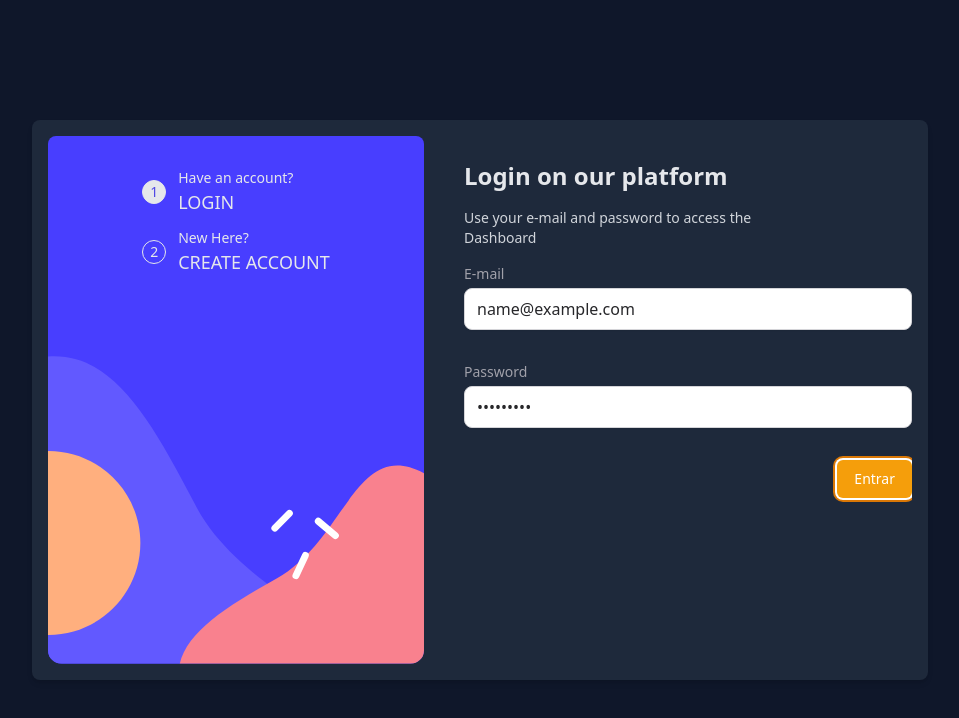
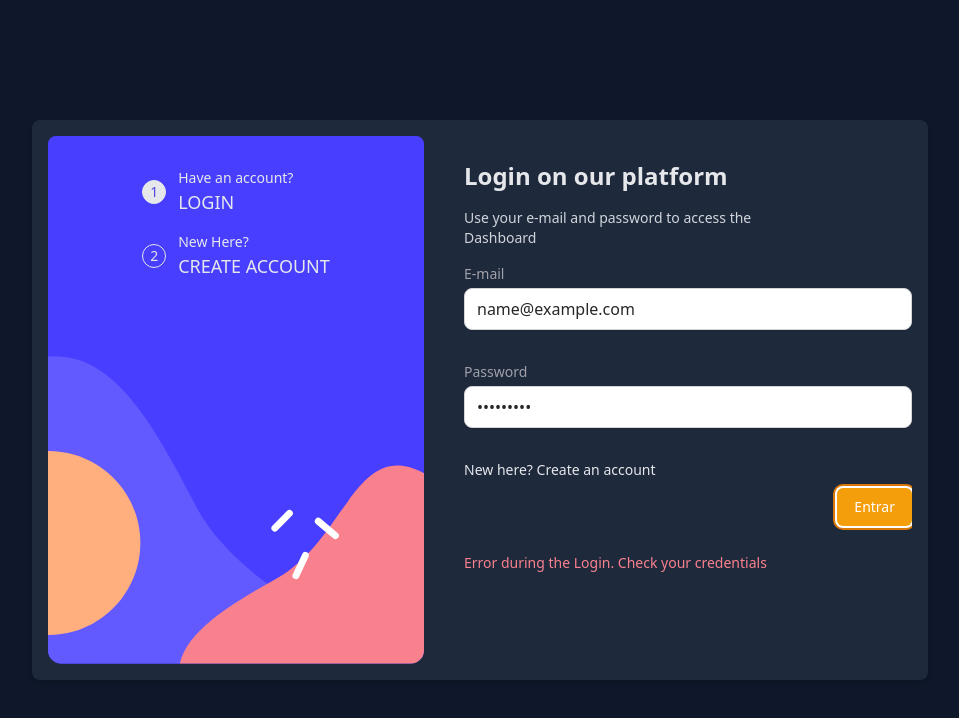
Before and after one commit to miguelCassimiro99/findash-front, a Next.js app: page / in a window 1280 px wide. Both pictures are taken after typing "name@example.com", "Sample123" into the empty fields and a click on the button "Entrar". Shown: the top 718 px of the page, without its empty margins (160-1119 px from the left). Built offline with nearby package versions, Linux system fonts and the light colour scheme; no server answers.

Commit message:
feat: login and create account flow

```diff
--- a/app/(auth-routes)/page.tsx
+++ b/app/(auth-routes)/page.tsx
@@ -6,12 +6,12 @@ export default function Home() {
   return (
     <main className="flex min-h-screen w-[100vw] overflow-hidden min-w-max items-center justify-center bg-slate-900 h-full relative max-w-[100vw]">
       <div className="form-access h-1/4 bg-mobile-hero bg-cover object-center fixed top-0 w-full md:hidden flex justify-center items-start py-8">
-        <StepsIndicator current={1} />
+        <StepsIndicator />
       </div>
 
       <section className="absolute h-[70%] w-3/4 p-4 rounded-[8px] shadow-md bg-slate-800 min-w-max flex justify-start items-start gap-10 container md:justify-start md:max-w-4xl">
-        <div className="h-full w-1/2 bg-desktop-side bg-bottom bg-cover bg-no-repeat hidden md:flex flex-col justify-start items-center rounded-[8px] py-8">
-          <StepsIndicator current={1} />
+        <div className="h-full w-1/2 bg-desktop-side bg-bottom bg-cover bg-no-repeat hidden md:flex flex-col justify-start items-center rounded-[8px] py-8 px-2">
+          <StepsIndicator />
         </div>
 
         <Suspense fallback={<span>Loading... </span>}>
--- a/components/Forms/Composition/ErrorMessage.tsx
+++ b/components/Forms/Composition/ErrorMessage.tsx
@@ -31,7 +31,7 @@ export default function ErrorMessage({ field }: ErrorMessageProps) {
   if (!fieldError) return null;
 
   return (
-    <span className="mt-1 text-xs text-red-400 absolute bottom-0 left-0 ">
+    <span className="mt-1 text-xs text-[#f9818e] absolute bottom-0 left-0 ">
       {fieldError.message?.toString()}
     </span>
   );
--- a/components/Forms/Login/Login.tsx
+++ b/components/Forms/Login/Login.tsx
@@ -1,16 +1,33 @@
 "use client";
 
 import { FormProvider, useForm } from "react-hook-form";
-import { LoginFormData, loginFormSchema } from "../../../types/schema";
+import {
+  CreateAccountFormData,
+  LoginFormData,
+  loginFormSchema,
+  createAccountSchema,
+} from "../../../types/schema";
 import { zodResolver } from "@hookform/resolvers/zod";
 import { signIn } from "next-auth/react";
 import { Form } from "../Composition/Index";
 import Button from "../Button";
 import { useRouter } from "next/navigation";
+import { useState } from "react";
+import { useStore } from "../../../store/login";
 
 // TODO: the form needs to have both login and signIn by global var
 
 export default function Login() {
+  const router = useRouter();
+
+  const { formIndex } = useStore((store) => store.state);
+  const { setFormIndex } = useStore((store) => store.actions);
+
+  const [errorMessageVisible, setErrorMessageVisible] =
+    useState<boolean>(false);
+
+  const [errorMessage, setErrorMessage] = useState<string>("");
+
   const loginForm = useForm<LoginFormData>({
     resolver: zodResolver(loginFormSchema),
     mode: "all",
@@ -21,7 +38,15 @@ export default function Login() {
     formState: { errors },
   } = loginForm;
 
-  const router = useRouter();
+  const createAccountForm = useForm<CreateAccountFormData>({
+    resolver: zodResolver(createAccountSchema),
+    mode: "all",
+  });
+
+  const {
+    handleSubmit: handleSubmitCreate,
+    formState: { errors: createAccountErrors },
+  } = createAccountForm;
 
   async function handleLoginForm(data: any) {
     event?.preventDefault();
@@ -38,11 +63,44 @@ export default function Login() {
       router.push("/dashboard");
     } catch (error) {
       console.log(error);
+      setErrorMessage("Error during the Login. Check your credentials");
+      setErrorMessageVisible(true);
+    }
+  }
+
+  async function handleCreateAccountForm(data: any) {
+    event?.preventDefault();
+    if (
+      createAccountErrors.name ||
+      createAccountErrors.email ||
+      createAccountErrors.password
+    )
+      return;
+
+    try {
+      const result = await fetch("http://localhost:3000/users", {
+        method: "POST",
+        headers: {
+          "Content-Type": "application/json",
+          Authorization: `Bearer ${process.env.NEXT_PUBLIC_API_KEY}`,
+        },
+        body: JSON.stringify(data),
+      });
+
+      if (!result.ok) throw Error("Error for creating account");
+
+      setFormIndex(1);
+      router.push("/");
+    } catch (error) {
+      console.log(error);
+      setErrorMessage("Error for creating account");
+      setErrorMessageVisible(true);
     }
   }
 
   return (
     <div className="w-full md:max-w-sm lg:max-w-md">
+      {formIndex == 1 && (
         <FormProvider {...loginForm}>
           <form
             onSubmit={handleSubmit(handleLoginForm)}
@@ -59,16 +117,26 @@ export default function Login() {
             <div className="flex flex-col items-center justify-start gap-y-2">
               <div className="flex flex-col justify-start items-start w-full gap-2">
                 <Form.Field className="w-full">
-                <Form.Label htmlFor="phone">E-mail</Form.Label>
+                  <Form.Label htmlFor="email">E-mail</Form.Label>
                   <Form.Input type="text" name="email" />
                   <Form.ErrorMessage field="email" />
                 </Form.Field>
 
                 <Form.Field className="w-full">
-                <Form.Label htmlFor="phone">Password</Form.Label>
+                  <Form.Label htmlFor="password">Password</Form.Label>
                   <Form.Input type="password" name="password" />
                   <Form.ErrorMessage field="password" />
                 </Form.Field>
+
+                <button
+                  onClick={() => setFormIndex(2)}
+                  className="text-sm text-gray-200"
+                >
+                  New here?{" "}
+                  <span className="underline md:no-underline md:hover:underline transition-all">
+                    Create an account
+                  </span>
+                </button>
 
                 {/* disabled: !data || erros */}
                 <Button
@@ -80,6 +148,67 @@ export default function Login() {
             </div>
           </form>
         </FormProvider>
+      )}
+
+      {formIndex == 2 && (
+        <FormProvider {...createAccountForm}>
+          <form
+            onSubmit={handleSubmitCreate(handleCreateAccountForm)}
+            className="py-4 md:py-6 overflow-hidden max-w-md"
+          >
+            <h2 className="text-2xl font-semibold md:font-bold text-gray-200 mb-4">
+              Welcome
+            </h2>
+
+            <p className="text-sm text-gray-300 mb-4 max-w-xs">
+              Wonderfull to have you here! Create your new account and we take
+              care of everything for you. We just need your...
+            </p>
+
+            <div className="flex flex-col items-center justify-start gap-y-1">
+              <div className="flex flex-col justify-start items-start w-full gap-1">
+                <Form.Field className="w-full">
+                  <Form.Label htmlFor="name">Name</Form.Label>
+                  <Form.Input type="text" name="name" />
+                  <Form.ErrorMessage field="email" />
+                </Form.Field>
+                <Form.Field className="w-full">
+                  <Form.Label htmlFor="email">E-mail</Form.Label>
+                  <Form.Input type="text" name="email" />
+                  <Form.ErrorMessage field="email" />
+                </Form.Field>
+
+                <Form.Field className="w-full">
+                  <Form.Label htmlFor="password">Password</Form.Label>
+                  <Form.Input type="password" name="password" />
+                  <Form.ErrorMessage field="password" />
+                </Form.Field>
+
+                <button
+                  onClick={() => setFormIndex(1)}
+                  className="text-sm text-gray-200 transition-all"
+                >
+                  Already have an account?{" "}
+                  <span className="underline md:no-underline md:hover:underline">
+                    Log In
+                  </span>
+                </button>
+
+                {/* disabled: !data || erros */}
+                <Button
+                  label="Entrar"
+                  className="ml-auto"
+                  disabled={Object.keys(errors).length > 0}
+                />
+              </div>
+            </div>
+          </form>
+        </FormProvider>
+      )}
+
+      {errorMessageVisible && (
+        <span className="text-[#f9818e] text-sm">{errorMessage}</span>
+      )}
     </div>
   );
 }
--- a/components/Forms/StepsIndicators.tsx
+++ b/components/Forms/StepsIndicators.tsx
@@ -1,3 +1,6 @@
+"use client";
+import { useStore } from "../../store/login";
+
 const stepsList = [
   {
     step: 1,
@@ -11,27 +14,29 @@ const stepsList = [
   },
 ];
 
-interface StepsIndicatorProps {
-  current: number;
-}
+export default function StepsIndicator() {
+  const { formIndex } = useStore((store) => store.state);
+  const { setFormIndex } = useStore((store) => store.actions);
 
-export default function StepsIndicator({ current }: StepsIndicatorProps) {
   return (
-    <div className="flex flex-row md:flex-col gap-3">
+    <div className="flex flex-row md:flex-col gap-4">
       {stepsList.map((step) => (
         <div key={step.name} className="flex justify-start items-center gap-3">
           <button
+            onClick={() => setFormIndex(step.step)}
             className={`rounded-full w-10 h-10 md:w-6 md:h-6 border flex justify-center items-center ${
-              current == step.step
+              formIndex == step.step
                 ? "bg-gray-200 text-indigo-600"
                 : "bg-transparent text-gray-200"
             }`}
           >
             <span className="text-sm">{step.step}</span>
           </button>
-          <div className="md:flex flex-col justify-start items-start hidden text-gray-200">
-            <span className="text-sm font-thin">{step.text}</span>
-            <span className="text-lg uppercase">{step.name}</span>
+          <div className="md:flex flex-col justify-start items-start text-gray-200">
+            <span className="text-sm font-thin hidden md:flex">
+              {step.text}
+            </span>
+            <span className="text-base uppercase lg:text-lg">{step.name}</span>
           </div>
         </div>
       ))}
--- /dev/null
+++ b/components/ui/Modal/Notification.tsx
@@ -0,0 +1,10 @@
+"use client";
+
+interface NotificationProps {
+  message: string;
+  isVisible: boolean;
+}
+
+export default function Notification() {
+  return <></>;
+}
--- a/package.json
+++ b/package.json
@@ -11,12 +11,14 @@
   "dependencies": {
     "@hookform/resolvers": "^3.3.4",
     "classnames": "^2.5.1",
+    "immer": "^10.0.3",
     "next": "14.1.0",
     "next-auth": "^4.24.5",
     "react": "^18",
     "react-dom": "^18",
     "react-hook-form": "^7.49.3",
-    "zod": "^3.22.4"
+    "zod": "^3.22.4",
+    "zustand": "^4.5.0"
   },
   "devDependencies": {
     "@types/node": "^20",
--- /dev/null
+++ b/store/login.ts
@@ -0,0 +1,32 @@
+import { create } from "zustand";
+import { produce } from "immer";
+
+interface IState {
+  formIndex: number;
+}
+
+interface IActions {
+  setFormIndex: (idx: number) => void;
+}
+
+interface IStore {
+  state: IState;
+  actions: IActions;
+}
+
+export const useStore = create<IStore>((set) => {
+  const setState = (fn: any) => set(produce(fn) as (state: IStore) => IStore);
+
+  return {
+    state: {
+      formIndex: 1,
+    },
+    actions: {
+      setFormIndex: (idx: number) => {
+        setState(({ state }: IStore) => {
+          state.formIndex = idx;
+        });
+      },
+    },
+  };
+});
--- a/types/schema.ts
+++ b/types/schema.ts
@@ -9,3 +9,22 @@ export const loginFormSchema = z.object({
 });
 
 export type LoginFormData = z.infer<typeof loginFormSchema>;
+
+export const createAccountSchema = z.object({
+  name: z.string().min(1, "The field name is required"),
+  email: z
+    .string()
+    .min(1, "The field e-mail is required")
+    .email("Invalid e-mail"),
+  password: z
+    .string()
+    .min(1, "The field password is required")
+    .refine((value) => /[A-z]/.test(value), {
+      message: "The password must contain at leat on capital letter",
+    })
+    .refine((value) => /[!@#$%^&*()_+\-=\[\]{};':"\\|,.<>\/?]+/.test(value), {
+      message: "The password must have at least one special character",
+    }),
+});
+
+export type CreateAccountFormData = z.infer<typeof createAccountSchema>;
```
Also changed, not shown: 1 other file (tests, documents, lock files or other folders). Lines whose indentation alone changed are shown as unchanged.
